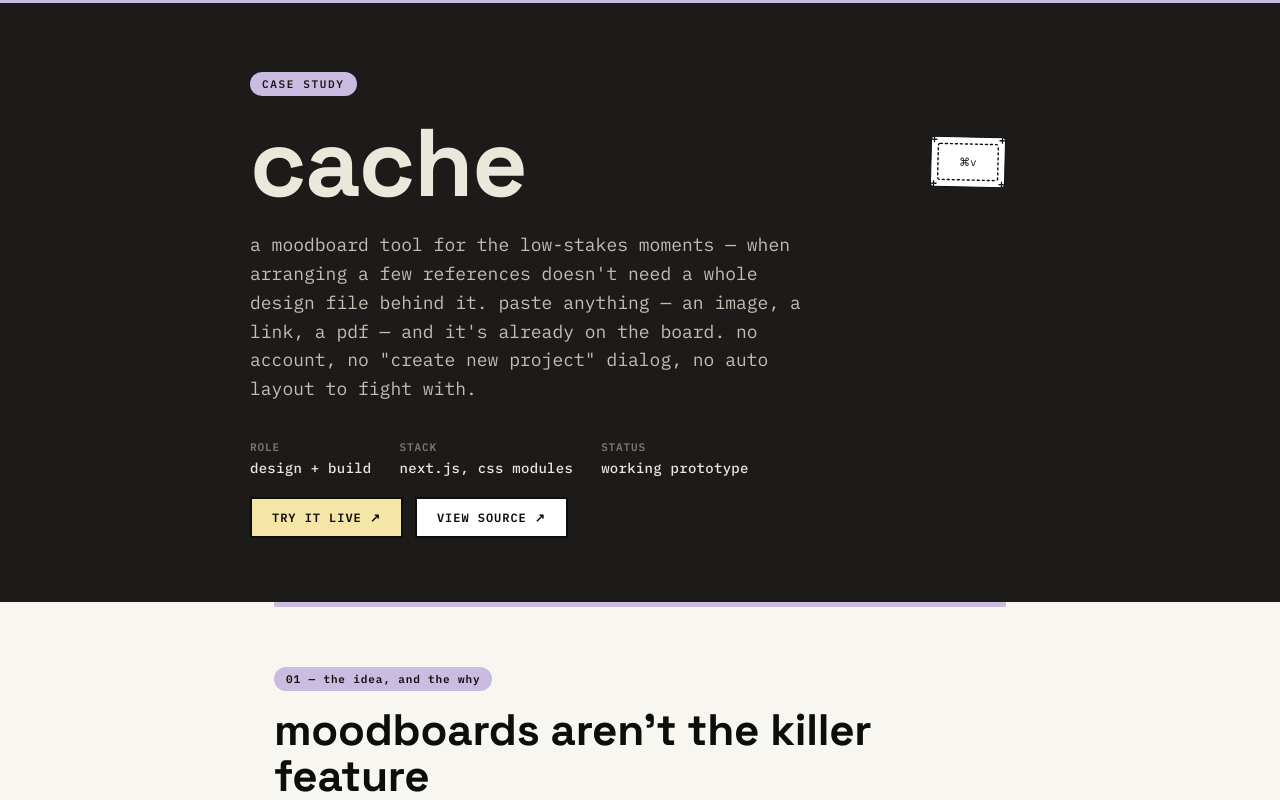
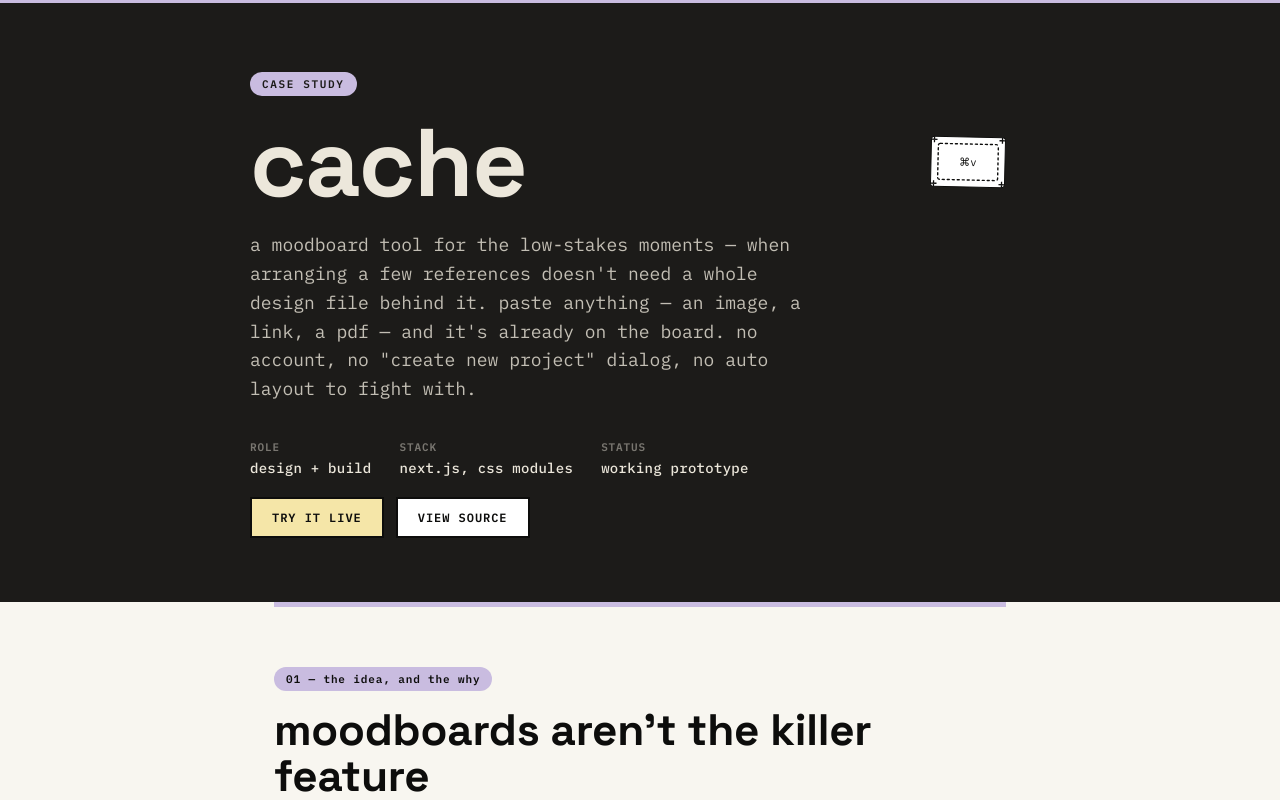
Before and after one commit to yafira/cache, a Next.js app: page /case-study in a window 1280 px wide. Shown: the top 800 px of the page. Built offline with nearby package versions, Linux system fonts and the light colour scheme.

Commit message:
added meta tags and og tags for case study page

```diff
--- a/app/case-study/CaseStudyClient.jsx
+++ b/app/case-study/CaseStudyClient.jsx
@@ -51,16 +51,18 @@ export default function CaseStudyClient() {
           name="description"
           content="A deep dive into the design and development of Cache, a moodboard tool for the low-stakes moments."
         />
+        <meta name="viewport" content="width=device-width, initial-scale=1.0" />
         <meta property="og:title" content="Cache Case Study" />
         <meta
           property="og:description"
           content="A deep dive into the design and development of Cache, a moodboard tool for the low-stakes moments."
         />
         <meta property="og:url" content="https://cacheboard.vercel.app/" />
-        <meta property="og:image" content="/app/icon.svg" />
+        <meta property="og:image" content="/icon.svg" />
         <meta property="og:image:alt" content="Cache blank tag icon" />
         <meta property="og:image:width" content="1200" />
         <meta property="og:image:height" content="630" />
+        <link rel="icon" href="/favicon.ico" />
       </Head>
       <motion.div
         style={{
@@ -122,7 +124,7 @@ export default function CaseStudyClient() {
               whileTap={{ scale: 0.97 }}
               className={`${styles.ctaLink} ${styles.ctaLinkPrimary}`}
             >
-              try it live ↗
+              try it live
             </motion.a>
             <motion.a
               href="https://github.com/yafira/cache"
@@ -130,7 +132,7 @@ export default function CaseStudyClient() {
               whileTap={{ scale: 0.97 }}
               className={styles.ctaLink}
             >
-              view source ↗
+              view source
             </motion.a>
           </motion.div>
 
@@ -194,7 +196,6 @@ export default function CaseStudyClient() {
       </section>
 
       <div className={styles.body}>
-        {/* 01 — the idea */}
         <motion.section
           className={styles.section}
           style={{ borderTopColor: "#c9bce0" }}
@@ -248,7 +249,6 @@ export default function CaseStudyClient() {
           </div>
         </motion.section>
 
-        {/* 02 — how it actually works */}
         <motion.section
           className={styles.section}
           style={{ borderTopColor: "#f5e6a8" }}
@@ -339,7 +339,6 @@ export default function CaseStudyClient() {
           </div>
         </motion.section>
 
-        {/* 03 — the landscape */}
         <motion.section
           className={styles.section}
           style={{ borderTopColor: "#f0bfd0" }}
@@ -404,7 +403,6 @@ export default function CaseStudyClient() {
           </div>
         </motion.section>
 
-        {/* 04 — naming */}
         <motion.section
           className={styles.section}
           style={{ borderTopColor: "#c9bce0" }}
@@ -468,7 +466,6 @@ export default function CaseStudyClient() {
           </p>
         </motion.section>
 
-        {/* 05 — visual direction */}
         <motion.section
           className={styles.section}
           style={{ borderTopColor: "#f5e6a8" }}
@@ -725,7 +722,6 @@ export default function CaseStudyClient() {
           </div>
         </motion.section>
 
-        {/* 06 — bugs */}
         <motion.section
           className={styles.section}
           style={{ borderTopColor: "#f0bfd0" }}
@@ -813,7 +809,6 @@ export default function CaseStudyClient() {
               </p>
             </div>
           </motion.div>
-
           <motion.div whileHover={{ y: -3 }} className={styles.bugCard}>
             <div className={styles.bugHeader}>
               <span className={styles.bugTitle}>
@@ -892,7 +887,6 @@ export default function CaseStudyClient() {
           </motion.div>
         </motion.section>
 
-        {/* 07 — stack */}
         <motion.section
           className={styles.section}
           style={{ borderTopColor: "#c9bce0" }}
@@ -962,7 +956,6 @@ export default function CaseStudyClient() {
           </div>
         </motion.section>
 
-        {/* 09 — what's next */}
         <motion.section
           className={styles.section}
           style={{ borderTopColor: "#f5e6a8" }}
@@ -995,7 +988,7 @@ export default function CaseStudyClient() {
       </div>
 
       <footer className={styles.footer}>
-        <a href="/">try cache ↗</a> ·{" "}
+        <a href="https://cacheboard.vercel.app/">try cache ↗</a> ·{" "}
         <a href="https://github.com/yafira/cache">source ↗</a>
       </footer>
     </div>
--- a/components/CacheBoard.jsx
+++ b/components/CacheBoard.jsx
@@ -43,7 +43,6 @@ const INK = "#0d0d0c";
 const BONE = "#fbfcf5";
 const CONCRETE = "#8f8b81";
 const GRAPHITE = "#1c1b19";
-const BONE_TEXT = "#ece7db";
 const LAVENDER = "#c9bce0";
 const BUTTER = "#f5e6a8";
 const PINK = "#f0bfd0";
```
Also changed, not shown: public/icon.svg (renamed from app/icon.svg).
